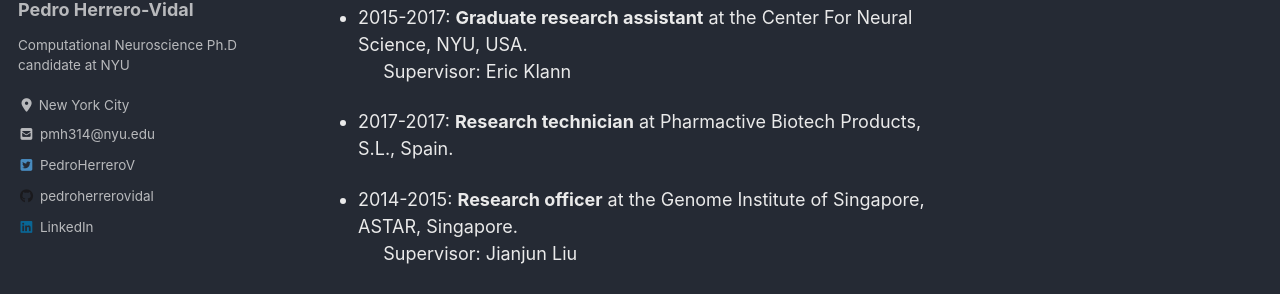
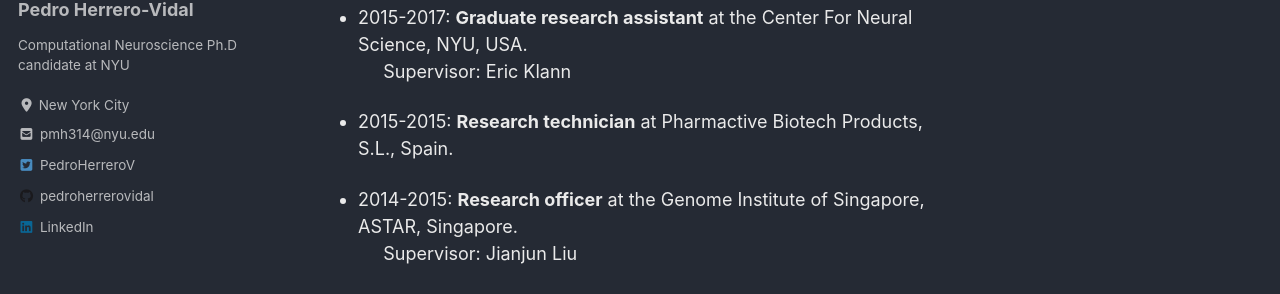
Before and after one commit to pedroherrerovidal/pedroherrerovidal.github.io, a Jekyll site: the page built from _pages/research.md, in a window 1280 px wide and 900 px high, scrolled down 304 px. Shown: the part 149-443 px from the top of the window. Built offline with Jekyll 4.4.1, drawn with Linux system fonts in a browser that asks for light colours; cached includes are drawn as plain includes; nearby versions of some CDN libraries; some of the changed lines change nothing that is shown.

Commit message:
Update research.md

```diff
--- a/_pages/research.md
+++ b/_pages/research.md
@@ -14,7 +14,7 @@ header:
 - 2015-2017: **Graduate research assistant** at the Center For Neural Science, NYU, USA. <br />
 &nbsp;&nbsp;&nbsp;&nbsp; Supervisor: Eric Klann
 
-- 2017-2017: **Research technician** at Pharmactive Biotech Products, S.L., Spain. <br />
+- 2015-2015: **Research technician** at Pharmactive Biotech Products, S.L., Spain. <br />
 
 - 2014-2015: **Research officer** at the Genome Institute of Singapore, ASTAR, Singapore. <br />
 &nbsp;&nbsp;&nbsp;&nbsp; Supervisor: Jianjun Liu
```
